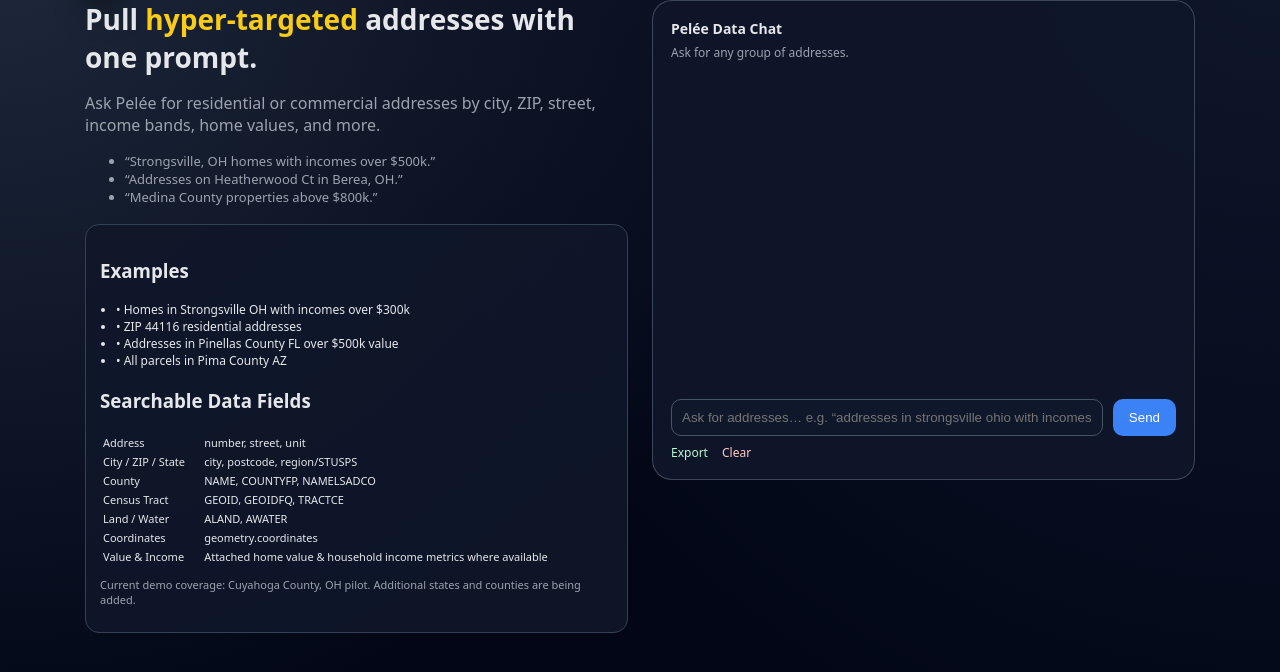
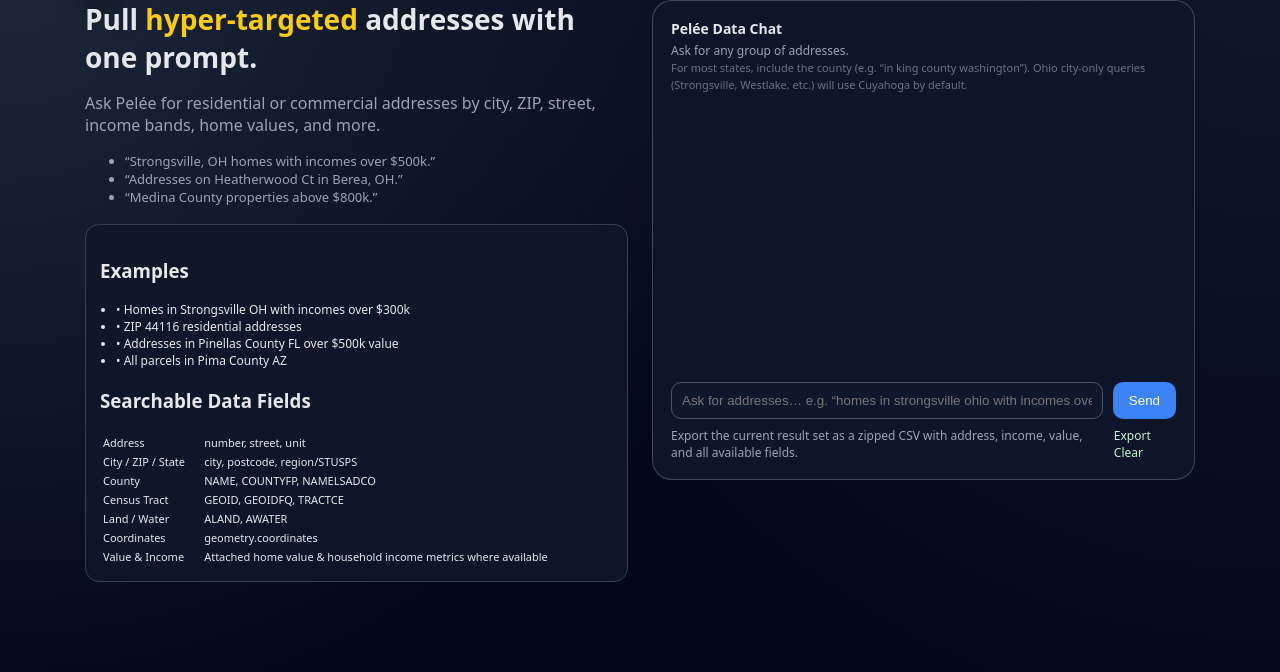
Before and after one commit to ccjackb22/Pelee.Residential, a Flask app: page / in a window 1280 px wide. Shown: the part 67-739 px from the top of the page. Run offline with Flask 3, Linux system fonts and the light colour scheme; the visitor is signed in with stand-in values (Sample User, id 1); some libraries are stand-ins or nearby versions.

Commit message:
Update index.html

```diff
--- a/templates/index.html
+++ b/templates/index.html
@@ -32,7 +32,12 @@
 
         /* ----- LAYOUT ----- */
         .hero { display: grid; grid-template-columns: 1fr 1fr; gap: 24px; }
-        .left-card { background: rgba(15,23,42,0.9); padding: 14px; border-radius: 14px; border: 1px solid #334155; }
+        .left-card {
+            background: rgba(15,23,42,0.9);
+            padding: 14px;
+            border-radius: 14px;
+            border: 1px solid #334155;
+        }
 
         /* ----- CHAT UI ----- */
         .chat-card {
@@ -83,14 +88,21 @@
         /* Results */
         .result-item { border-top: 1px solid #334155; padding: 8px 0; font-size: 12px; }
 
-        .actions-row {
-            display: flex;
-            gap: 14px;
+        .export-row {
             margin-top: 8px;
             font-size: 12px;
+            display: flex;
+            justify-content: space-between;
+            align-items: center;
+            color: #9ca3af;
         }
-        .actions-row a {
+        .export-row a {
+            color: #bbf7d0;
             text-decoration: none;
+            margin-left: 12px;
+        }
+        .export-row a:hover {
+            text-decoration: underline;
         }
     </style>
 </head>
@@ -144,19 +156,20 @@
                     <tr><td>Coordinates</td><td>geometry.coordinates</td></tr>
                     <tr><td>Value &amp; Income</td><td>Attached home value &amp; household income metrics where available</td></tr>
                 </table>
-
-                <p style="font-size:11px;color:#9ca3af;margin-top:10px;">
-                    Current demo coverage: Cuyahoga County, OH pilot. Additional states and counties are being added.
-                </p>
             </div>
         </div>
 
         <!-- RIGHT: CHAT UI -->
         <div>
             <div class="chat-card">
-                <div style="font-size:14px;font-weight:600; margin-bottom:6px;">Pelée Data Chat</div>
-                <div style="font-size:12px;color:#9ca3af;margin-bottom:8px;">
+                <div style="font-size:14px;font-weight:600; margin-bottom:4px;">Pelée Data Chat</div>
+                <div style="font-size:12px;color:#9ca3af;margin-bottom:6px;">
                     Ask for any group of addresses.
+                    <br>
+                    <span style="font-size:11px;color:#6b7280;">
+                        For most states, include the county (e.g. “in king county washington”).
+                        Ohio city-only queries (Strongsville, Westlake, etc.) will use Cuyahoga by default.
+                    </span>
                 </div>
 
                 <div id="loadingBar"><div></div></div>
@@ -172,15 +185,12 @@
                         <div class="msg">
                             <div class="bubble bubble-assistant">
                                 <strong>{{ results|length }}</strong> address(es) found.
-                                <div style="font-size:11px;color:#9ca3af;margin-top:4px;">
-                                    Showing a preview. Use Export to download a CSV with full data fields.
-                                </div>
                             </div>
                         </div>
 
                         {% for r in results %}
                             <div class="result-item">
-                                {{ r.number }} {{ r.street }}{% if r.unit %} {{ r.unit }}{% endif %}<br>
+                                {{ r.number }} {{ r.street }} {{ r.unit }}<br>
                                 <small>{{ r.city }}, {{ r.region }} {{ r.postcode }}</small>
                             </div>
                         {% endfor %}
@@ -189,14 +199,19 @@
 
                 <form id="chatForm" method="POST" action="/search" class="input-row">
                     <input id="userInput" name="query"
-                           placeholder='Ask for addresses… e.g. “addresses in strongsville ohio with incomes over 300k”'
+                           placeholder='Ask for addresses… e.g. “homes in strongsville ohio with incomes over 300k”'
                            required>
-                    <button id="sendBtn">Send</button>
+                    <button id="sendBtn" type="submit">Send</button>
                 </form>
 
-                <div class="actions-row">
-                    <a href="/export" style="color:#bbf7d0;">Export</a>
-                    <a href="/clear" style="color:#fecaca;">Clear</a>
+                <div class="export-row">
+                    <span>
+                        Export the current result set as a zipped CSV with address, income, value, and all available fields.
+                    </span>
+                    <span>
+                        <a href="/export">Export</a>
+                        <a href="/clear">Clear</a>
+                    </span>
                 </div>
             </div>
         </div>
```
